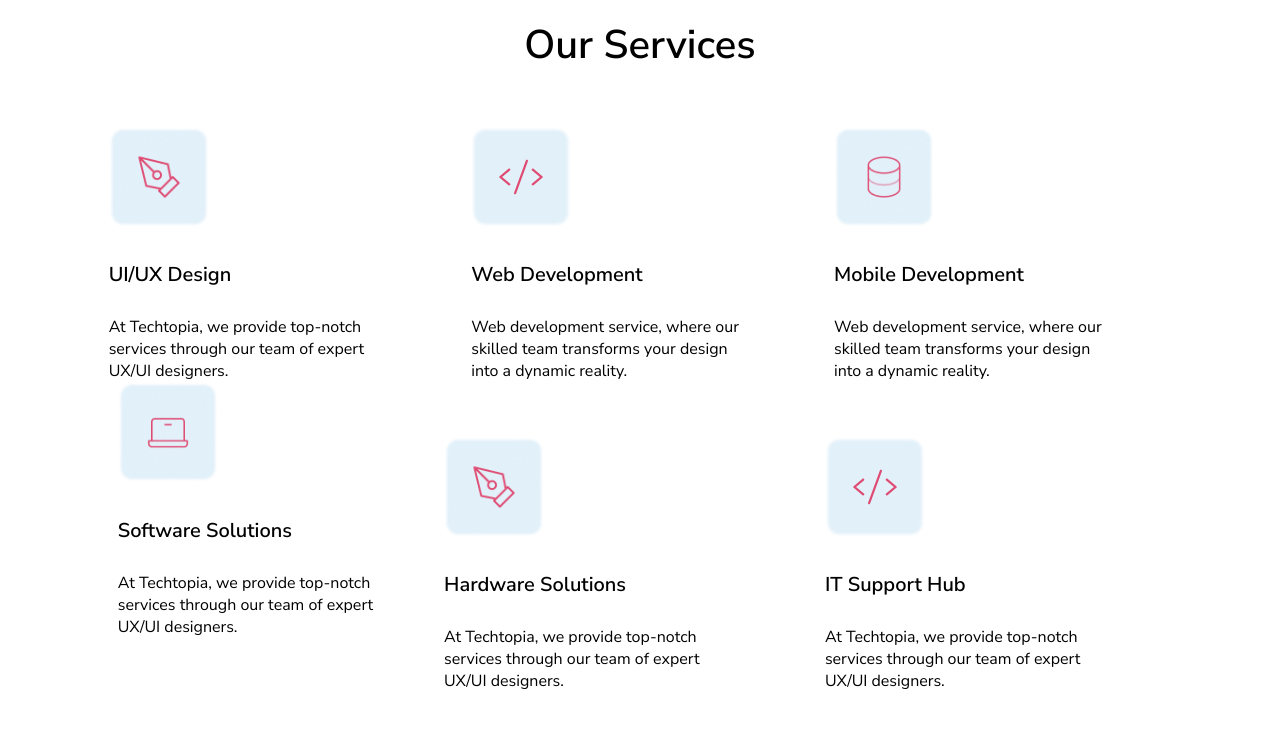
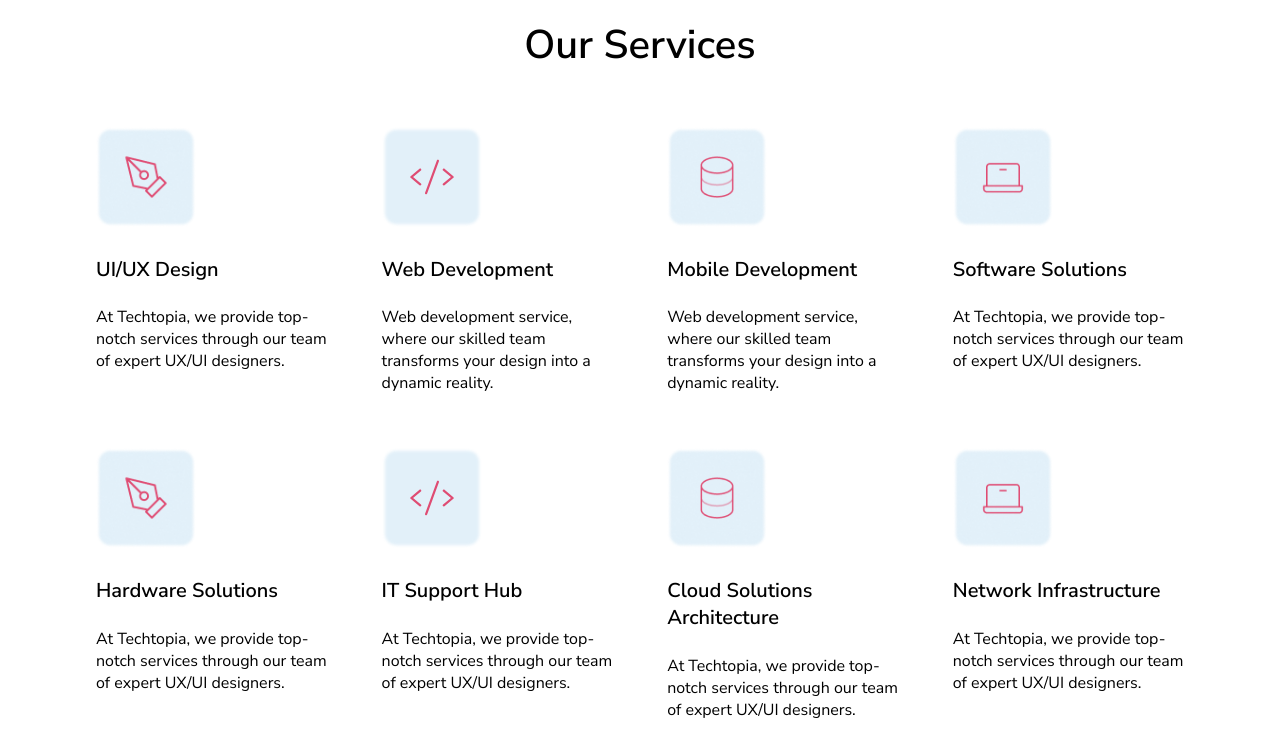
Before and after one commit to danieloshinubi/tekktopia-official-website, a plain HTML site: page index.html in a window 1280 px wide. Shown: the part 700-1444 px from the top of the page. Drawn offline with Linux system fonts and the light colour scheme.

Commit message:
Services alignment

```diff
--- a/index.html
+++ b/index.html
@@ -87,6 +87,7 @@
         <section class="services-section">
             <h1 class="our-services">Our Services</h1>
             <div class="list-of-services">
+                <div class="services-up">
                     <div class="ui-ux-design services-box-resize">
                         <img src="./images/ui-ux-image.png" />
                         <h1>UI/UX Design</h1>
@@ -107,7 +108,8 @@
                         <h1>Software Solutions</h1>
                         <p>At Techtopia, we provide top-notch services through our team of expert UX/UI designers.</p>
                     </div>
-
+                </div>
+                <div class="services-down">
                     <div class="hard-sol services-box-resize">
                         <img src="./images/ui-ux-image.png" />
                         <h1>Hardware Solutions</h1>
@@ -127,6 +129,7 @@
                         <img src="./images/soft-sol-image.png" />
                         <h1>Network Infrastructure</h1>
                         <p>At Techtopia, we provide top-notch services through our team of expert UX/UI designers.</p>
+                    </div>
                 </div>
             </div>
         </section>
--- a/style.css
+++ b/style.css
@@ -240,9 +240,21 @@ nav {
 }
 
 .list-of-services {
+    display: block;
+    /* flex-wrap: wrap; */
+    justify-content: space-around;
+}
+
+.services-up {
     display: flex;
-    flex-wrap: wrap;
-    justify-content: space-around;
+    /* flex-wrap: wrap; */
+    /* justify-content: space-around; */
+}
+
+.services-down {
+    display: flex;
+    /* flex-wrap: wrap; */
+    /* justify-content: space-around; */
 }
 
 .list-of-services img {
```
Lines whose indentation alone changed are shown as unchanged.
